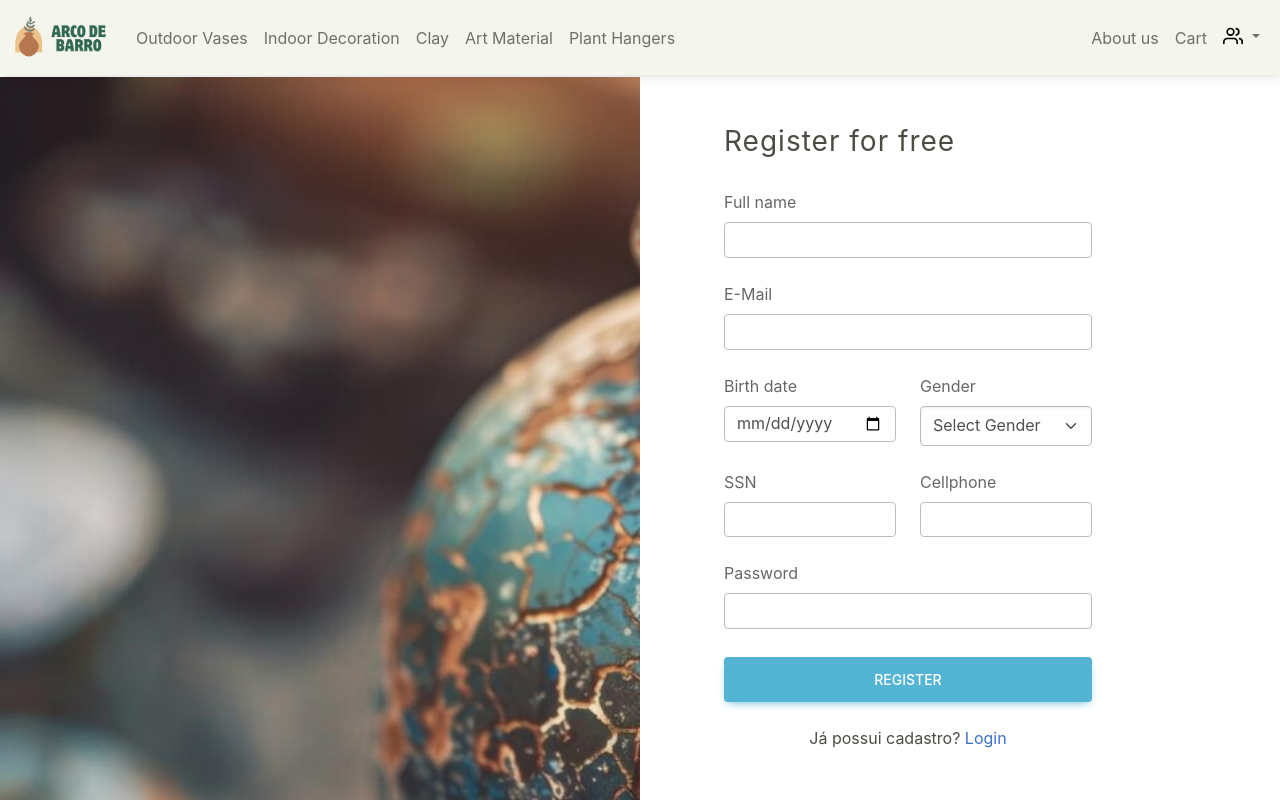
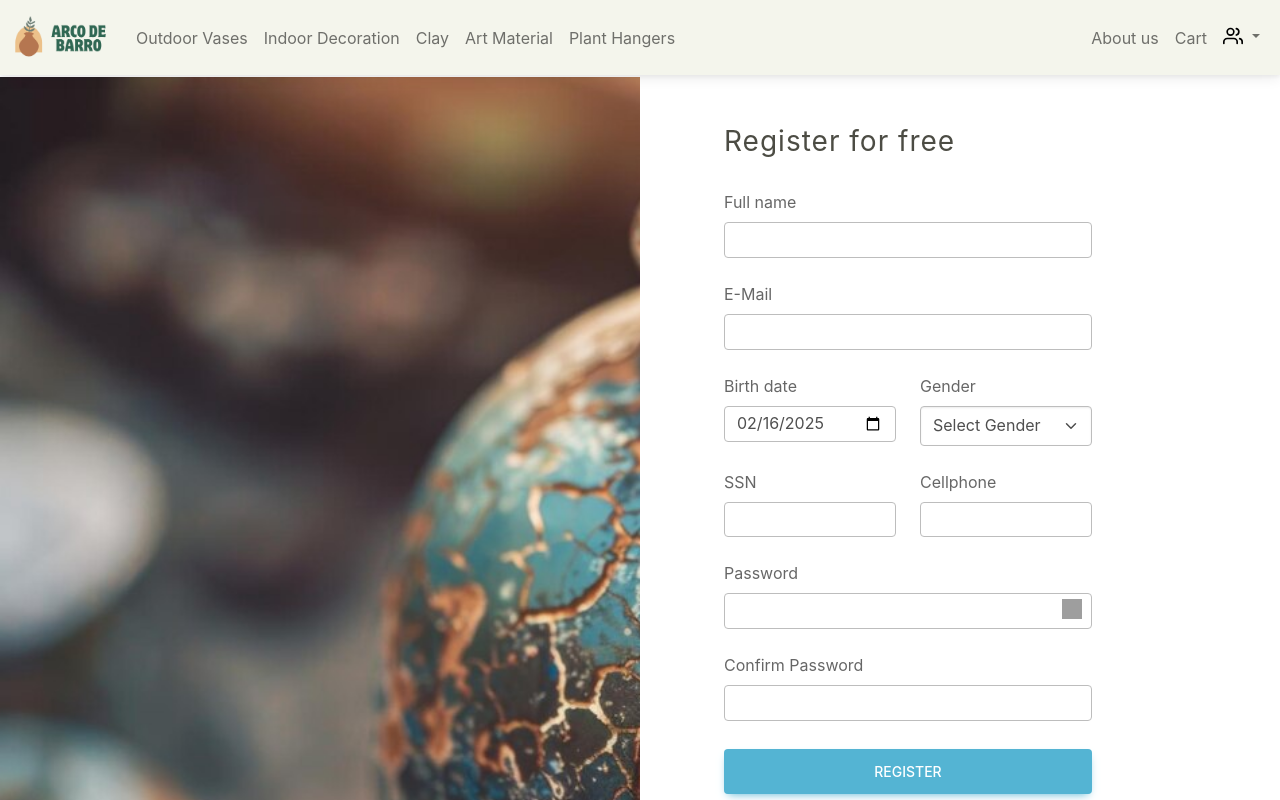
Before and after one commit to marianarossi/ceramics-ecommerce-react, a React (Vite) app: page /signup in a window 1280 px wide. Shown: the top 800 px of the page. Built offline with nearby package versions, Linux system fonts and the light colour scheme; grey boxes are pictures that could not be loaded.

Commit message:
fix validation in signup form

```diff
--- a/src/pages/signup/index.tsx
+++ b/src/pages/signup/index.tsx
@@ -1,62 +1,162 @@
-import {  useState } from "react";
+import { useState } from "react";
 import { IUserSignUp } from "@/commons/interfaces.ts";
 import AuthService from "@/service/auth-service";
 import { ButtonWithProgress } from "@/components/button-with-progress";
 import { Link, useNavigate } from "react-router-dom";
 
 export function UserSignupPage() {
-    const [form, setForm] = useState<IUserSignUp>({
-        email: '',
-        displayName: '',
-        password: '',
-        ssn: '',
+    const [form, setForm] = useState<IUserSignUp & { confirmPassword?: string }>({
+        email: "",
+        displayName: "",
+        password: "",
+        confirmPassword: "",
+        ssn: "",
         birthDate: new Date(),
-        gender: '',
-        phone: '',
+        gender: "",
+        phone: "",
     });
+
+    // Extend errors state to include confirmPassword
     const [errors, setErrors] = useState({
-        email: '',
-        displayName: '',
-        password: '',
-        ssn: '',
-        birthDate: '',
-        gender: '',
-        phone: '',
+        email: "",
+        displayName: "",
+        password: "",
+        confirmPassword: "",
+        ssn: "",
+        birthDate: "",
+        gender: "",
+        phone: "",
     });
+
     const [pendingApiCall, setPendingApiCall] = useState(false);
     const [apiError, setApiError] = useState(false);
     const [apiSuccess, setApiSuccess] = useState(false);
+    const [showPassword, setShowPassword] = useState(false);
     const navigate = useNavigate();
 
-    const onChange = (event: React.ChangeEvent<HTMLInputElement | HTMLSelectElement>) => {
+    const validateEmail = (email: string) => {
+        const re = /^[^\s@]+@[^\s@]+\.[^\s@]+$/;
+        return re.test(email);
+    };
+
+    const validateBirthDate = (birthDate: string) => {
+        const date = new Date(birthDate);
+        const now = new Date();
+        const minDate = new Date("1900-01-01");
+        return date <= now && date >= minDate;
+    };
+
+    const onChange = (
+        event: React.ChangeEvent<HTMLInputElement | HTMLSelectElement>
+    ) => {
         const { name, value } = event.target;
         setForm((previousForm) => ({
             ...previousForm,
             [name]: value,
         }));
 
-        setErrors((previousForm) => ({
-            ...previousForm,
-            [name]: undefined,
+        setErrors((previousErrors) => ({
+            ...previousErrors,
+            [name]: "",
         }));
     };
 
     const onClickSignup = async () => {
+        let currentErrors: Record<string, string> = {};
+
+        if (!validateEmail(form.email)) {
+            currentErrors.email = "Please enter a valid email address.";
+        }
+        if (!form.displayName.trim()) {
+            currentErrors.displayName = "Full name is required.";
+        }
+        if (!form.password) {
+            currentErrors.password = "Password is required.";
+        }
+        if (form.password !== form.confirmPassword) {
+            currentErrors.confirmPassword = "Passwords do not match.";
+        }
+        // Format the birthDate (whether it's a Date or string)
+        const birthDateString =
+            form.birthDate instanceof Date
+                ? form.birthDate.toISOString().substring(0, 10)
+                : form.birthDate;
+        if (!validateBirthDate(birthDateString)) {
+            currentErrors.birthDate = "Please enter a valid birth date.";
+        }
+
+        // You can add further validations for ssn, gender, phone, etc.
+
+        // If there are any validation errors, update state and exit
+        if (Object.keys(currentErrors).length > 0) {
+            setErrors((prev) => ({ ...prev, ...currentErrors }));
+            return;
+        }
+
+        // If validation passes, prepare to call the API.
         setPendingApiCall(true);
         setApiError(false);
-        const response = await AuthService.signup(form);
+
+        try {
+            // Remove confirmPassword from the payload before sending
+            const { confirmPassword, ...payload } = form;
+            const response = await AuthService.signup(payload);
 
             if (response.status === 200 || response.status === 201) {
                 setApiSuccess(true);
+                setPendingApiCall(false);
                 setTimeout(() => {
-                navigate('/login');
+                    navigate("/login");
                 }, 2000);
             } else {
+                // If API returns errors (e.g. email already exists)
                 if (response.data.validationErrors) {
-                setErrors(response.data.validationErrors);
+                    setErrors((prev) => ({
+                        ...prev,
+                        ...response.data.validationErrors,
+                    }));
+                } else if (
+                    response.data.message &&
+                    response.data.message.includes("Email already exists")
+                ) {
+                    setErrors((prev) => ({
+                        ...prev,
+                        email: "This email is already in use. Please choose another one.",
+                    }));
+                } else {
+                    setErrors((prev) => ({
+                        ...prev,
+                        email: "An unexpected error occurred.",
+                    }));
                 }
                 setApiError(true);
                 setPendingApiCall(false);
+            }
+        } catch (error: any) {
+            setPendingApiCall(false);
+            if (error.response) {
+                const { data } = error.response;
+                if (data.validationErrors) {
+                    setErrors((prev) => ({
+                        ...prev,
+                        ...data.validationErrors,
+                    }));
+                } else if (
+                    data.message &&
+                    data.message.includes("Email already exists")
+                ) {
+                    setErrors((prev) => ({
+                        ...prev,
+                        email: "This email is already in use. Please choose another one.",
+                    }));
+                } else {
+                    setErrors((prev) => ({
+                        ...prev,
+                        email: "An unexpected error occurred.",
+                    }));
+                }
+            }
+            setApiError(true);
         }
     };
 
@@ -71,61 +171,107 @@ export function UserSignupPage() {
                                 src="/img/crackedceramic.jpg"
                                 alt="Register image"
                                 className="w-100 vh-100"
-                                style={{ objectFit: 'cover', objectPosition: 'left' }}
+                                style={{ objectFit: "cover", objectPosition: "left" }}
                             />
                         </div>
 
                         {/* Right form section */}
                         <div className="col-sm-6 text-black">
                             <div className="d-flex align-items-center h-custom-2 px-5 ms-xl-4 mt-5 pt-5 pt-xl-0 mt-xl-5">
-                                <form style={{ width: '23rem' }}>
-                                    <h3 className="fw-normal mb-3 pb-3" style={{ letterSpacing: '1px' }}>Register for free</h3>
+                                <form
+                                    style={{ width: "23rem" }}
+                                    onSubmit={(e) => {
+                                        e.preventDefault();
+                                        onClickSignup();
+                                    }}
+                                >
+                                    <h3
+                                        className="fw-normal mb-3 pb-3"
+                                        style={{ letterSpacing: "1px" }}
+                                    >
+                                        Register for free
+                                    </h3>
 
-                                    <div className=" mb-4">
-                                        <label className="form-label" htmlFor="displayName">Full name</label>
+                                    <div className="mb-4">
+                                        <label className="form-label" htmlFor="displayName">
+                                            Full name
+                                        </label>
                                         <input
                                             type="text"
                                             name="displayName"
                                             id="displayName"
-                                            className={errors.displayName ? "form-control is-invalid" : "form-control"}
+                                            className={
+                                                errors.displayName
+                                                    ? "form-control is-invalid"
+                                                    : "form-control"
+                                            }
                                             onChange={onChange}
                                             value={form.displayName}
                                         />
-                                        {errors.displayName && (<div className="invalid-feedback">{errors.displayName}</div>)}
+                                        {errors.displayName && (
+                                            <div className="invalid-feedback">
+                                                {errors.displayName}
+                                            </div>
+                                        )}
                                     </div>
 
-                                    <div className=" mb-4">
-                                        <label className="form-label" htmlFor="email">E-Mail</label>
+                                    <div className="mb-4">
+                                        <label className="form-label" htmlFor="email">
+                                            E-Mail
+                                        </label>
                                         <input
                                             type="email"
                                             name="email"
                                             id="email"
-                                            className={errors.email ? "form-control is-invalid" : "form-control"}
+                                            className={
+                                                errors.email ? "form-control is-invalid" : "form-control"
+                                            }
                                             onChange={onChange}
                                             value={form.email}
                                         />
-                                        {errors.email && (<div className="invalid-feedback">{errors.email}</div>)}
+                                        {errors.email && (
+                                            <div className="invalid-feedback">{errors.email}</div>
+                                        )}
                                     </div>
+
                                     <div className="row mb-4">
                                         <div className="col-sm-6">
-                                            <label className="form-label" htmlFor="birthDate">Birth date</label>
+                                            <label className="form-label" htmlFor="birthDate">
+                                                Birth date
+                                            </label>
                                             <input
                                                 type="date"
                                                 name="birthDate"
                                                 id="birthDate"
-                                                className={errors.birthDate ? "form-control is-invalid" : "form-control"}
+                                                className={
+                                                    errors.birthDate
+                                                        ? "form-control is-invalid"
+                                                        : "form-control"
+                                                }
                                                 onChange={onChange}
-                                                value={form.birthDate.toString().substring(0, 10)}
+                                                value={
+                                                    form.birthDate instanceof Date
+                                                        ? form.birthDate.toISOString().substring(0, 10)
+                                                        : form.birthDate
+                                                }
                                             />
-                                            {errors.birthDate && (<div className="invalid-feedback">{errors.birthDate}</div>)}
+                                            {errors.birthDate && (
+                                                <div className="invalid-feedback">
+                                                    {errors.birthDate}
+                                                </div>
+                                            )}
                                         </div>
 
                                         <div className="col-sm-6">
-                                            <label className="form-label" htmlFor="gender">Gender</label>
+                                            <label className="form-label" htmlFor="gender">
+                                                Gender
+                                            </label>
                                             <select
                                                 name="gender"
                                                 id="gender"
-                                                className={errors.gender ? "form-select is-invalid" : "form-select"}
+                                                className={
+                                                    errors.gender ? "form-select is-invalid" : "form-select"
+                                                }
                                                 onChange={onChange}
                                                 value={form.gender}
                                             >
@@ -134,53 +280,121 @@ export function UserSignupPage() {
                                                 <option value="Female">Female</option>
                                                 <option value="Other">Other</option>
                                             </select>
-                                            {errors.gender && (<div className="invalid-feedback">{errors.gender}</div>)}
+                                            {errors.gender && (
+                                                <div className="invalid-feedback">{errors.gender}</div>
+                                            )}
                                         </div>
                                     </div>
 
                                     <div className="row">
                                         <div className="col-sm-6 mb-4">
-                                            <label className="form-label" htmlFor="ssn">SSN</label>
+                                            <label className="form-label" htmlFor="ssn">
+                                                SSN
+                                            </label>
                                             <input
                                                 type="text"
                                                 name="ssn"
                                                 id="ssn"
-                                                className={errors.ssn ? "form-control is-invalid" : "form-control"}
+                                                className={
+                                                    errors.ssn ? "form-control is-invalid" : "form-control"
+                                                }
                                                 onChange={onChange}
                                                 value={form.ssn}
                                             />
-                                            {errors.ssn && (<div className="invalid-feedback">{errors.ssn}</div>)}
+                                            {errors.ssn && (
+                                                <div className="invalid-feedback">{errors.ssn}</div>
+                                            )}
                                         </div>
 
                                         <div className="col-sm-6 mb-4">
-                                            <label className="form-label" htmlFor="phone">Cellphone</label>
+                                            <label className="form-label" htmlFor="phone">
+                                                Cellphone
+                                            </label>
                                             <input
                                                 type="tel"
                                                 name="phone"
                                                 id="phone"
-                                                className={errors.phone ? "form-control is-invalid" : "form-control"}
+                                                className={
+                                                    errors.phone ? "form-control is-invalid" : "form-control"
+                                                }
                                                 onChange={onChange}
                                                 value={form.phone}
                                             />
-                                            {errors.phone && (<div className="invalid-feedback">{errors.phone}</div>)}
+                                            {errors.phone && (
+                                                <div className="invalid-feedback">{errors.phone}</div>
+                                            )}
                                         </div>
                                     </div>
 
-                                    <div className=" mb-4">
-                                        <label className="form-label" htmlFor="password">Password</label>
+                                    <div className="mb-4 position-relative">
+                                        <label className="form-label" htmlFor="password">
+                                            Password
+                                        </label>
                                         <input
-                                            type="password"
+                                            type={showPassword ? "text" : "password"}
                                             name="password"
                                             id="password"
-                                            className={errors.password ? "form-control is-invalid" : "form-control"}
+                                            className={
+                                                errors.password
+                                                    ? "form-control is-invalid"
+                                                    : "form-control"
+                                            }
                                             onChange={onChange}
                                             value={form.password}
                                         />
-                                        {errors.password && (<div className="invalid-feedback">{errors.password}</div>)}
+                                        <span
+                                            onClick={() => setShowPassword((prev) => !prev)}
+                                            style={{
+                                                position: "absolute",
+                                                right: "10px",
+                                                top: "55%",
+                                                cursor: "pointer",
+                                            }}
+                                        >
+                                            <img
+                                                src={showPassword ? "/icon/eye-off.svg" : "/icon/eye.svg"}
+                                                alt={showPassword ? "Hide password" : "Show password"}
+                                                style={{ width: "20px", height: "20px" }}
+                                            />
+                                        </span>
+                                        {errors.password && (
+                                            <div className="invalid-feedback">{errors.password}</div>
+                                        )}
                                     </div>
 
-                                    {apiError && <div className="alert alert-danger">Falha ao autenticar-se!</div>}
-                                    {apiSuccess && <div className="alert alert-success">Cadastro realizado com sucesso!</div>}
+                                    <div className="mb-4 position-relative">
+                                        <label className="form-label" htmlFor="confirmPassword">
+                                            Confirm Password
+                                        </label>
+                                        <input
+                                            type={showPassword ? "text" : "password"}
+                                            name="confirmPassword"
+                                            id="confirmPassword"
+                                            className={
+                                                errors.confirmPassword
+                                                    ? "form-control is-invalid"
+                                                    : "form-control"
+                                            }
+                                            onChange={onChange}
+                                            value={form.confirmPassword}
+                                        />
+                                        {errors.confirmPassword && (
+                                            <div className="invalid-feedback">
+                                                {errors.confirmPassword}
+                                            </div>
+                                        )}
+                                    </div>
+
+                                    {apiError && (
+                                        <div className="alert alert-danger">
+                                            Falha ao autenticar-se!
+                                        </div>
+                                    )}
+                                    {apiSuccess && (
+                                        <div className="alert alert-success">
+                                            Cadastro realizado com sucesso!
+                                        </div>
+                                    )}
 
                                     <div className="pt-1 mb-4">
                                         <ButtonWithProgress
@@ -188,12 +402,14 @@ export function UserSignupPage() {
                                             pendingApiCall={pendingApiCall}
                                             className="btn btn-info btn-lg btn-block"
                                             text="Register"
-                                            onClick={onClickSignup}
                                         />
                                     </div>
 
                                     <div className="text-center">
-                                        Já possui cadastro? <Link className="link-primary" to="/login">Login</Link>
+                                        Já possui cadastro?{" "}
+                                        <Link className="link-primary" to="/login">
+                                            Login
+                                        </Link>
                                     </div>
                                 </form>
                             </div>
```
Lines whose indentation alone changed are shown as unchanged.
